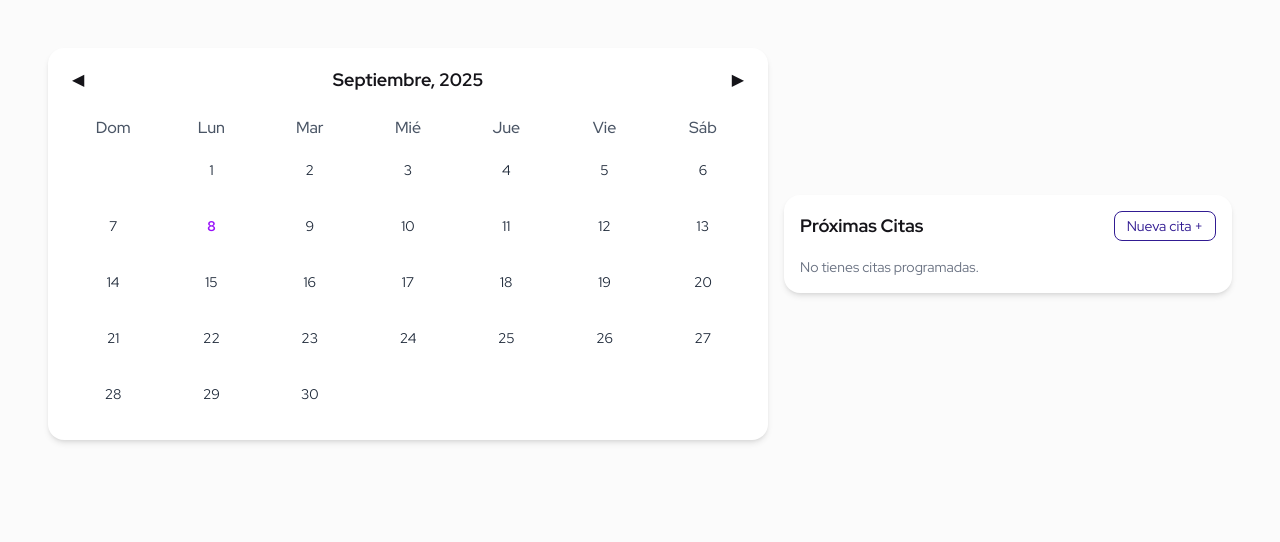
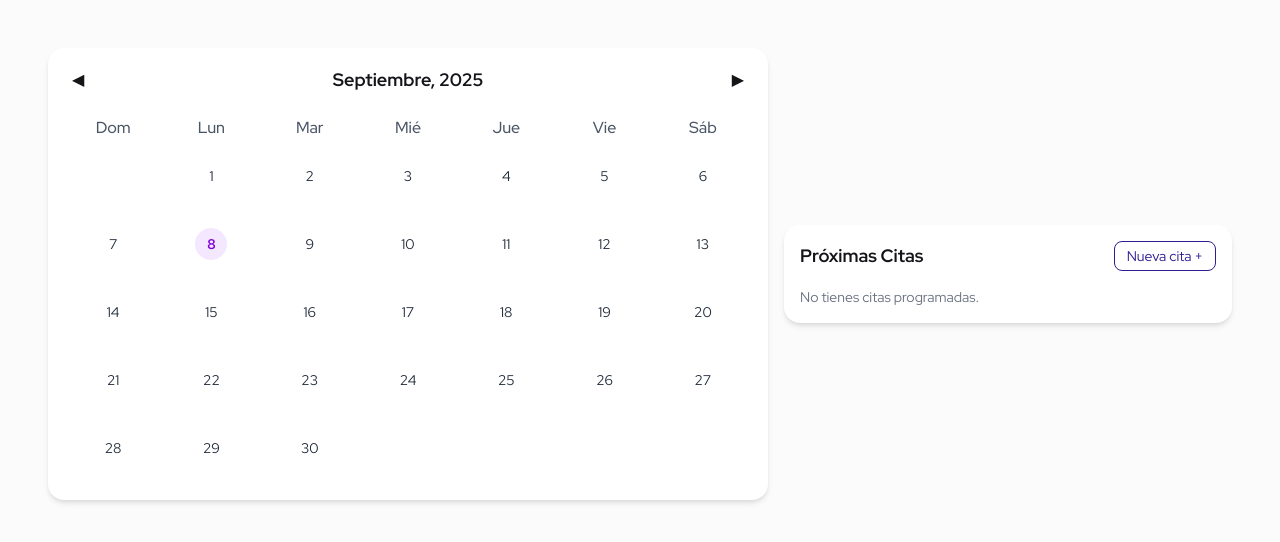
Before and after one commit to AppointMe/prototype-mvp, a React (Vite) app in the folder frontend/: page /home in a window 1280 px wide. Shown: the top 542 px of the page. Built offline with nearby package versions, Linux system fonts and the light colour scheme; what pocketbase would draw is missing.

Commit message:
Update Calendar.jsx

```diff
--- a/frontend/src/components/home/Calendar.jsx
+++ b/frontend/src/components/home/Calendar.jsx
@@ -1,6 +1,6 @@
-import React, {useState} from "react";
+import React, { useState } from "react";
 
-export default function Calendar({appointments = []}) {
+export default function Calendar({ appointments = [] }) {
     const today = new Date();
     const [currentMonth, setCurrentMonth] = useState(today.getMonth());
     const [currentYear, setCurrentYear] = useState(today.getFullYear());
@@ -24,8 +24,8 @@ export default function Calendar({appointments = []}) {
     }, {});
 
     const monthNames = [
-        "Enero", "Febrero", "Marzo", "Abril", "Mayo", "Junio",
-        "Julio", "Agosto", "Septiembre", "Octubre", "Noviembre", "Diciembre"
+        "Enero","Febrero","Marzo","Abril","Mayo","Junio",
+        "Julio","Agosto","Septiembre","Octubre","Noviembre","Diciembre"
     ];
     const weekDays = ["Dom", "Lun", "Mar", "Mié", "Jue", "Vie", "Sáb"];
 
@@ -80,14 +80,19 @@ export default function Calendar({appointments = []}) {
             {/* Días */}
             <div className="grid grid-cols-7 text-center">
                 {/* Espacios vacíos antes del primer día */}
-                {Array.from({length: firstDay}).map((_, i) => (
-                    <div key={`empty-${i}`} className="py-4"/>
+                {Array.from({ length: firstDay }).map((_, i) => (
+                    <div key={`empty-${i}`} className="py-4" />
                 ))}
 
                 {/* Días del mes */}
-                {Array.from({length: daysInMonth}).map((_, dayIndex) => {
+                {Array.from({ length: daysInMonth }).map((_, dayIndex) => {
                     const day = dayIndex + 1;
                     const dayAppointments = appointmentsByDay[day] || [];
+
+                    const isToday =
+                        day === today.getDate() &&
+                        currentMonth === today.getMonth() &&
+                        currentYear === today.getFullYear();
 
                     return (
                         <div
@@ -95,16 +100,15 @@ export default function Calendar({appointments = []}) {
                             className="py-4 flex flex-col items-center text-sm relative"
                         >
               <span
-                  className={`${
-                      day === today.getDate() &&
-                      currentMonth === today.getMonth() &&
-                      currentYear === today.getFullYear()
-                          ? "text-purple-600 font-bold"
+                  className={`flex items-center justify-center w-8 h-8 rounded-full ${
+                      isToday
+                          ? "bg-purple-100 text-purple-700 font-bold"
                           : "text-gray-800"
                   }`}
               >
                 {day}
               </span>
+
                             {/* Puntos de citas */}
                             <div className="flex space-x-0.5 mt-1">
                                 {dayAppointments.slice(0, 4).map((_, i) => (
```
